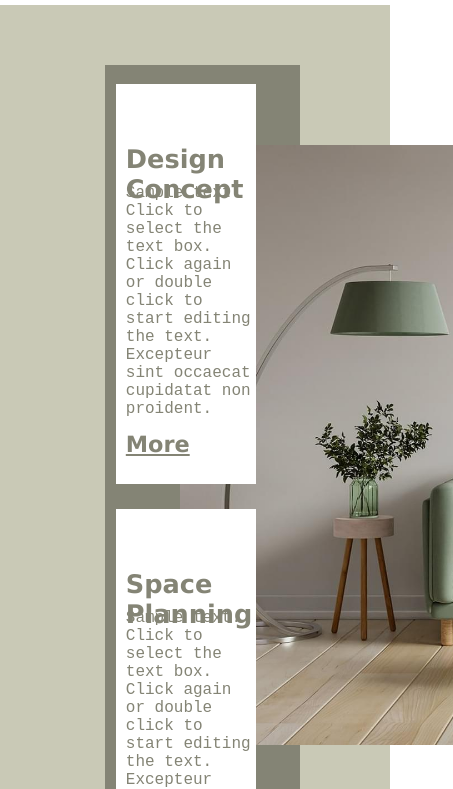
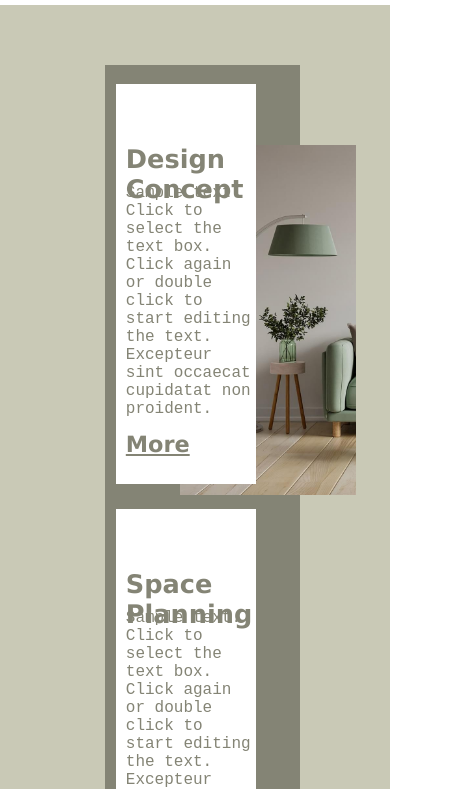
Before and after one commit to mryaseenbalti/interior-studio, a plain HTML site: page index.html in a window 390 px wide. Shown: the part 55-844 px from the top of the page, 453 px wide, since content can reach past the window. Drawn offline with Linux system fonts and the light colour scheme.

Commit message:
Update style.css

```diff
--- a/style.css
+++ b/style.css
@@ -195,6 +195,11 @@
 
 @media screen and (max-width: 991px) {
 
+    .con-img{
+        width: 65%;
+    height: 500px;
+    }
+
     .box1{
         width: 40%;
     }
@@ -232,6 +237,11 @@
 
 
 @media screen and (max-width: 767px) {
+
+    .con-img{
+        width: 55%;
+    height: 400px;
+    }
     .box1{
         width: 60%;
     }
@@ -260,6 +270,11 @@
 }
 
 @media screen and (max-width: 575px) {
+    .con-img{
+        width: 45%;
+    height: 350px;
+    }
+
     .box1{
         width: 45%;
     }
```
